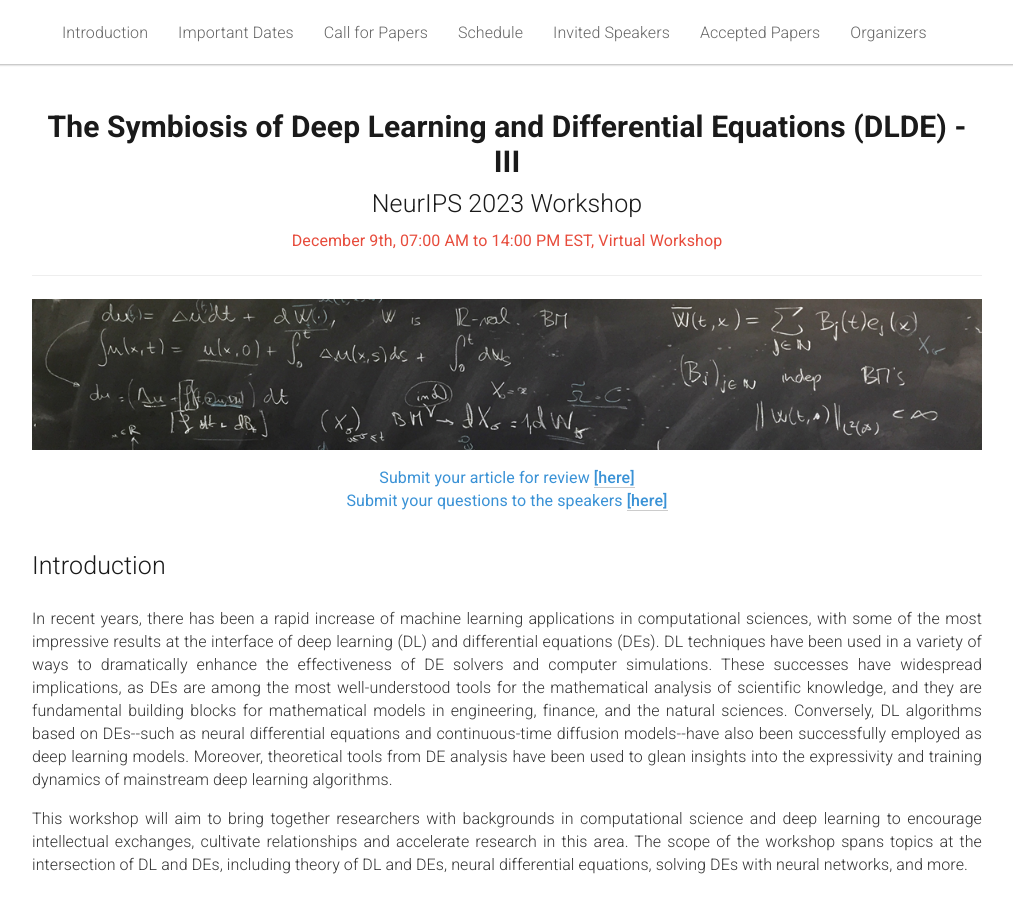
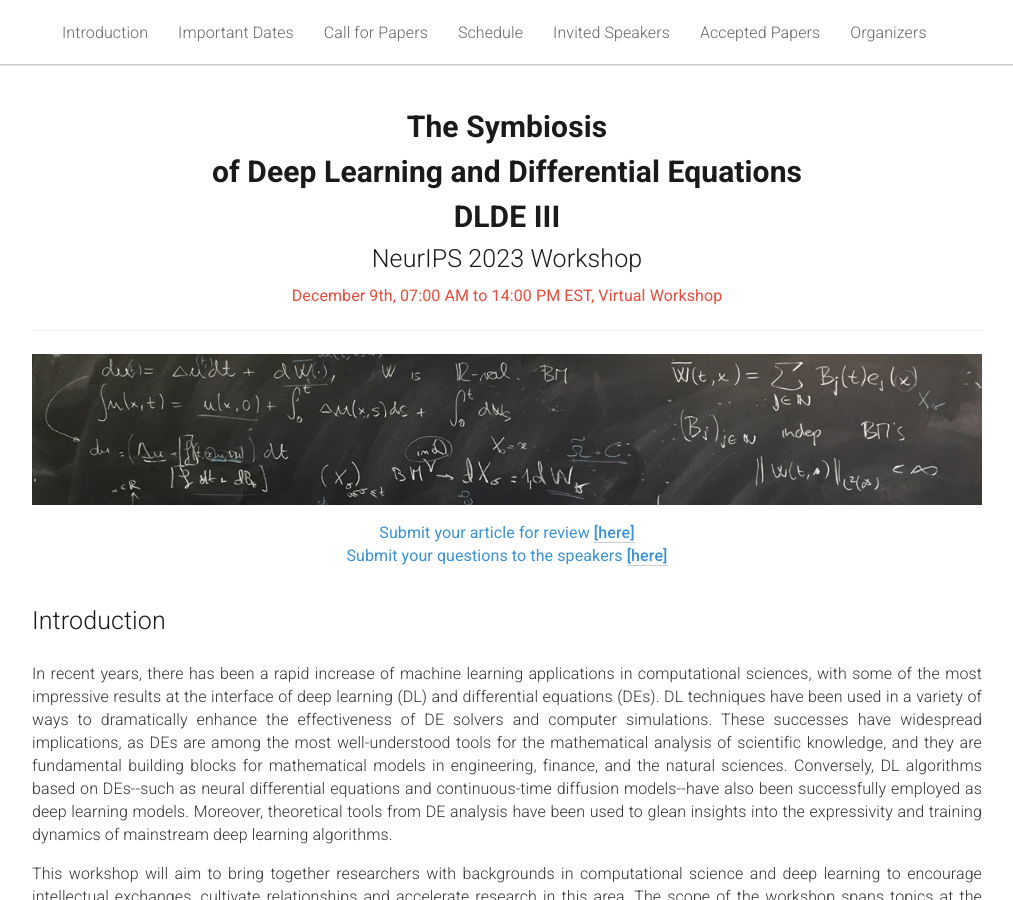
Before and after one commit to dlde-2023/dlde-2023.github.io, a Jekyll site: the page built from _pages/home.md, in a window 1280 px wide and 900 px high. Shown: the whole window, without its empty margins (133-1146 px from the left). Built offline with Jekyll 4.4.1, drawn with Linux system fonts in a browser that asks for light colours.

Commit message:
minor changes

```diff
--- a/_pages/home.md
+++ b/_pages/home.md
@@ -13,7 +13,9 @@ acknowledgements: ""
 <br>
 <div class="row">
   <div class="col-xs-12">
-    <center><h1>The Symbiosis of Deep Learning and Differential Equations (DLDE) - III </h1></center>
+    <center><h1>The Symbiosis </h1></center>
+    <center><h1>of Deep Learning and Differential Equations</h1></center>
+    <center><h1>DLDE III </h1></center>
     <center><h2>NeurIPS 2023 Workshop</h2></center>
     <center><span style="color:#e74c3c;font-weight:400;">
       December 9th, 07:00 AM to 14:00 PM EST,
```
